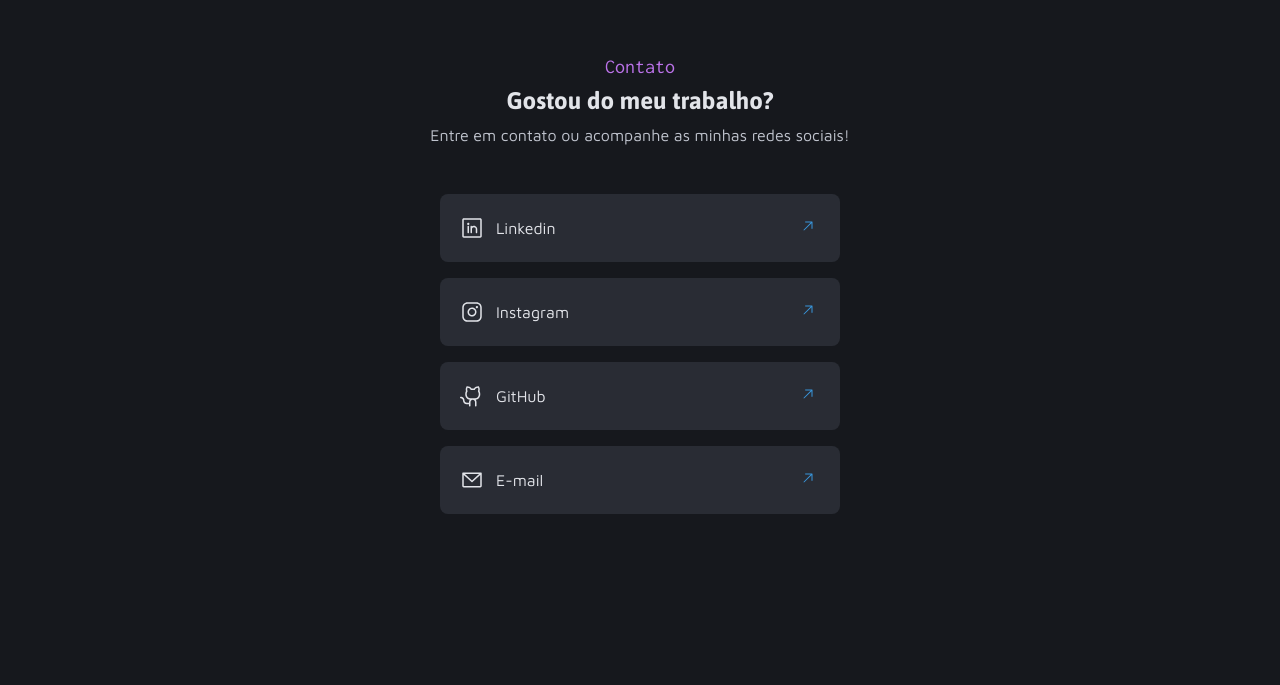
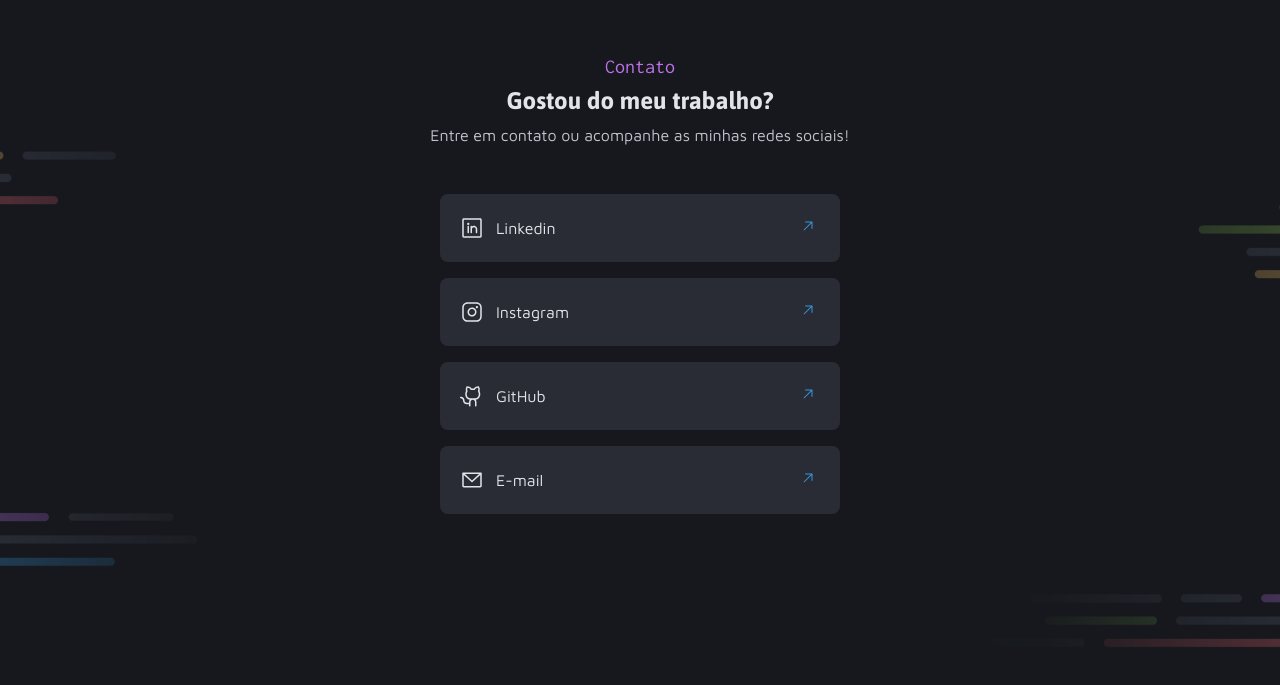
Before and after one commit to arctechbr/desafio-portifolio, a plain HTML site: page index.html in a window 1280 px wide. Shown: the part 2220-2905 px from the top of the page. Drawn offline with Linux system fonts and the light colour scheme.

Commit message:
Update contato.css

```diff
--- a/styles/contato.css
+++ b/styles/contato.css
@@ -2,7 +2,7 @@
   padding-top: 128px;
   text-align: center;
 
-  background-image: url(.//assets/images/Background_Contacts.png);
+  background-image: url(../assets/images/Background_Contacts.png);
   background-position: center;
   background-size: cover;
 }
```
